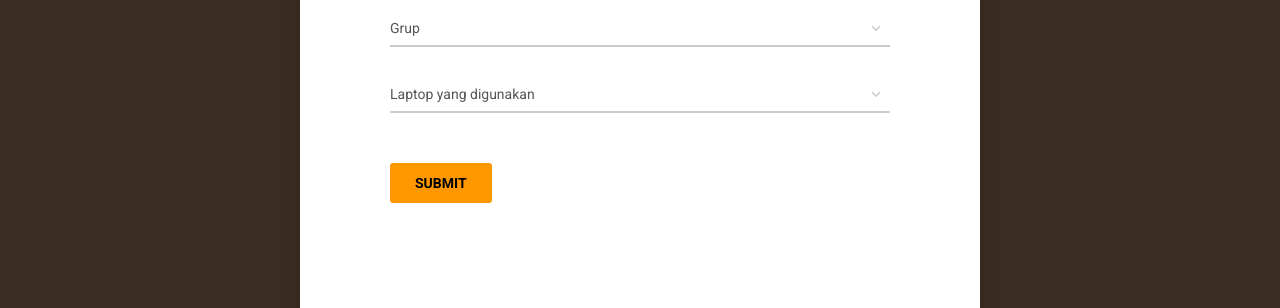
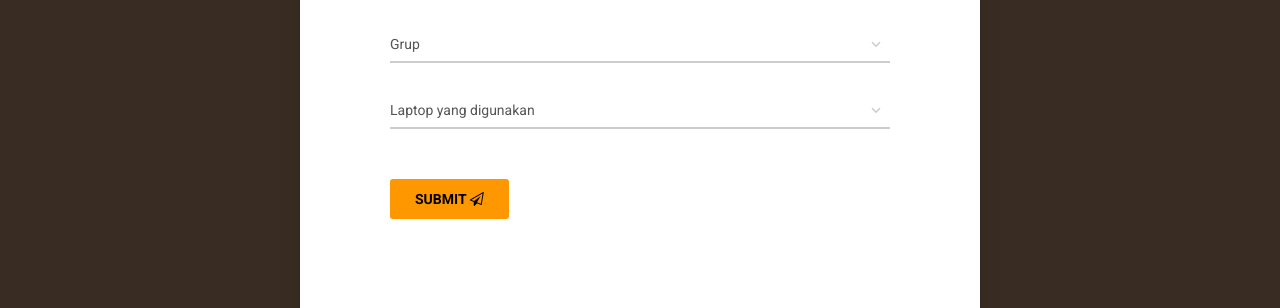
Before and after one commit to sagufoundation/daftar-hadir, a plain HTML site: page index.html in a window 1280 px wide. Shown: the part 492-800 px from the top of the page. Drawn offline with Linux system fonts and the light colour scheme; some packages are replaced by stand-ins of ours; a script that the page names is missing.

Commit message:
Update alert dan icon button index.html

```diff
--- a/index.html
+++ b/index.html
@@ -32,6 +32,8 @@
 
       <!-- SWEETALERT -->
       <script src="https://cdn.jsdelivr.net/npm/sweetalert2@10"></script>
+
+      Font Awes
 </head>
 
 <body>
@@ -89,7 +91,7 @@
                             </div>
                         </div> -->
                         <div class="p-t-flex">
-                            <button class="btn btn--radius btn--kopernik" type="button" onclick="sukses()" >SUBMIT</button>
+                            <button class="btn btn--radius btn--kopernik" type="button" onclick="sukses()" >SUBMIT <i class="fa fa-paper-plane-o" aria-hidden="true"></i></button>
                         </div>
                 </div>
             </div>
@@ -130,7 +132,7 @@
                 }else{
                     Swal.fire({         //displays a pop up with sweetalert
                     icon: 'error',
-                    text: 'Masukan data anda dengan benar !!',
+                    text: 'Semua data wajib dilengkapi !!',
                     showConfirmButton: true,
                     timer: 3000
                 });
```
